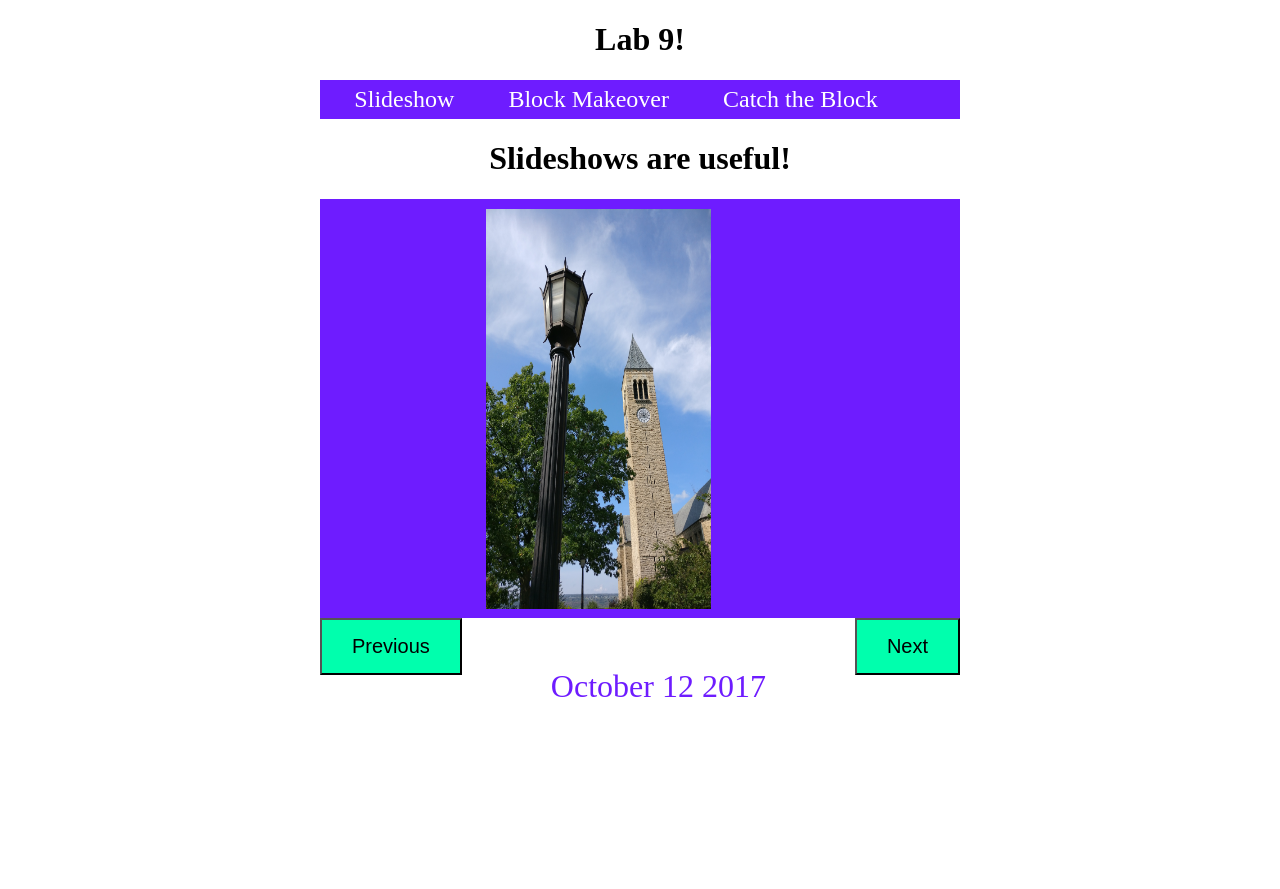
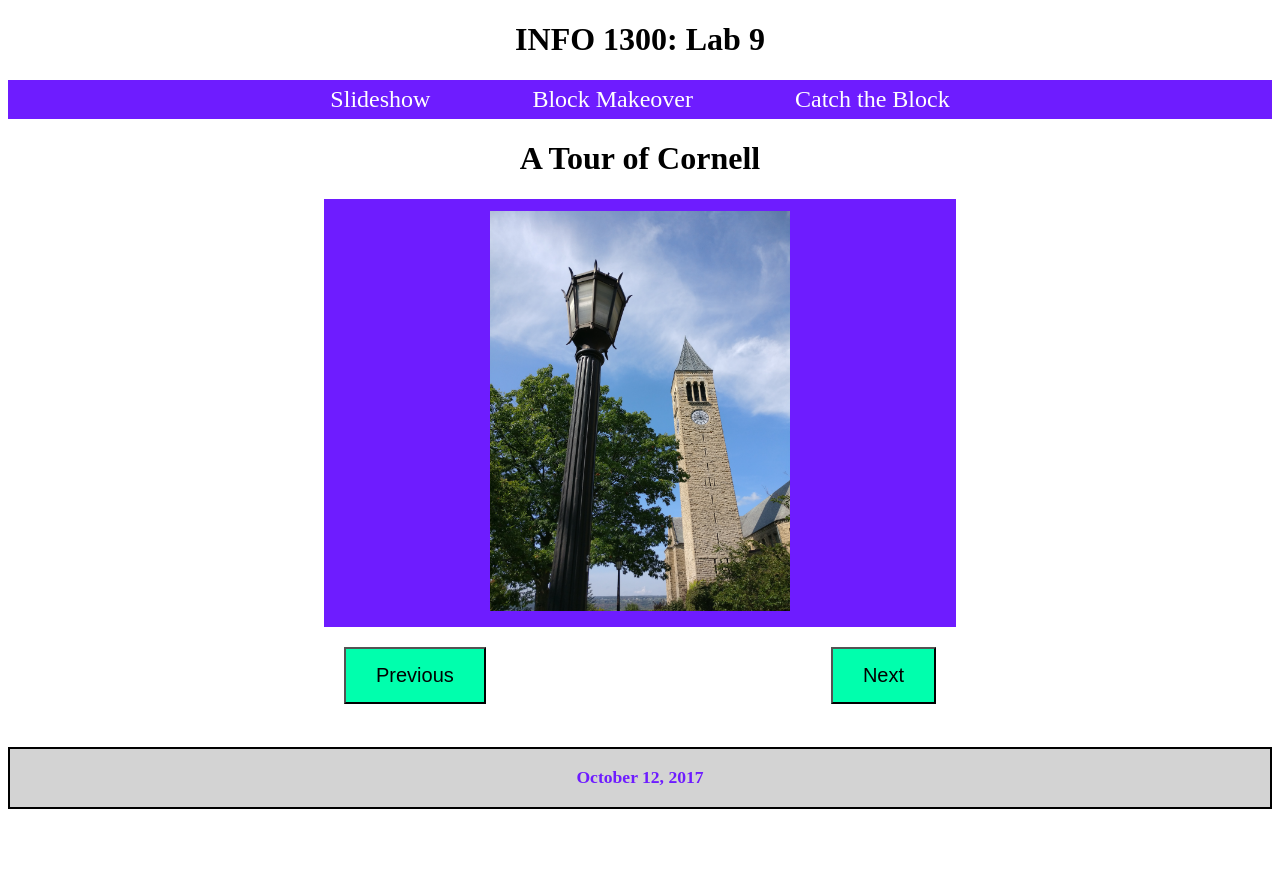
Before and after one commit to mattbarker016/lab-09, a PHP site: page / in a window 1280 px wide. Before the commit the page ends 697 px from the top, so only its background shows below. Run offline with PHP 8.4, Linux system fonts and the light colour scheme; some libraries are stand-ins or nearby versions.

Commit message:
slideshow refinements, including footer, picture sizing, refactoring

```diff
--- a/includes/header.php
+++ b/includes/header.php
@@ -2,7 +2,7 @@
 
   <div id="banner">
     <center>
-    	<h1>Lab 9!</h1>
+    	<h1>INFO 1300: Lab 9</h1>
     </center>
   </div>
 
--- a/index.php
+++ b/index.php
@@ -13,25 +13,31 @@
 
 <?php include "includes/header.php"; ?>
 
-<body id= "slide">
+<body>
 
-      <h1>Slideshows are useful!</h1>
+  <div id="slide">
+
+      <h1>A Tour of Cornell</h1>
       <div id="image_container">
         <!-- images taken by Kyle Harms-->
-        <img id="current_img" src="images/tower1.png">
+        <center>
+          <img id="current_img" src="images/tower1.png">
+        </center>
       </div> <!-- end of image_container div -->
 
       <div id="button_container">
-          <button id = "left" onclick="Prev();">Previous</button>
-          <button id = "right" onclick="Next();">Next</button>
+          <button class="slide_button" id="left" onclick="prev();">Previous</button>
+          <button class="slide_button" id="right" onclick="next();">Next</button>
       </div> <!-- end of button_container div -->
 
-    <footer>
+  </div>
 
-    </footer>
-</body>
-</html>
-  </div>
+
+
 </body>
 
+<footer>
+  <p id="date"></p>
+</footer>
+
 </html>
--- a/scripts/slideshow.js
+++ b/scripts/slideshow.js
@@ -1,11 +1,12 @@
+"use strict";
+
 //variables for Prev() and Next()
 //array of images
 var images = ["tower1.png", "tower2.png", "tower3.png", "tower5.png", "baby-corn-1.jpg"];
 //current image index
 var currentImage = 0;
 
-function Prev() {
-	"use strict";
+function prev() {
 	if (currentImage > 0) {
 		currentImage -= 1;
 		document.getElementById("current_img").src = "images/" + images[currentImage];
@@ -17,8 +18,7 @@ function Prev() {
 	}
 }
 
-function Next() {
-	"use strict";
+function next() {
 	if (currentImage < images.length - 1) {
 		currentImage += 1;
 		document.getElementById("current_img").src = "images/" + images[currentImage];
@@ -31,21 +31,14 @@ function Next() {
 }
 
 
-window.onload = function date() {
-    "use strict";
-    // month variable
-    var months = ["January", "February", "March", "April", "May", "June", "July", "August", "September", "October", "November", "December"],
-        // get date
-        whole_date = new Date(),
-        month_text = months[whole_date.getMonth()],
-        day = whole_date.getDate(),
-        year = whole_date.getFullYear(),
-        // set info for DOM
-        span = document.createElement('span'),
-        text = document.createTextNode(month_text + ' ' + day + ' ' + year),
-        position = document.getElementsByTagName('footer')[0];
-    // put date in footer
-    span.appendChild(text);
-    position.appendChild(span);
+window.onload = function() {
+
+    var months = ["January", "February", "March", "April", "May", "June", "July", "August", "September", "October", "November", "December"];
+		var date = new Date();
+    var month = months[date.getMonth()];
+    var day = date.getDate();
+    var year = date.getFullYear();
+
+    $("#date").append(month + ' ' + day + ', ' + year);
 
 };
--- a/styles/all.css
+++ b/styles/all.css
@@ -96,10 +96,12 @@
 
 
 /** Slideshow **/
-h1{
+
+h1 {
   text-align: center;
 }
-#slide{
+
+#slide {
   display: block;
   margin: auto;
   width: 50%;
@@ -122,48 +124,47 @@ h1{
 }
 
 .nav_span {
-    margin-right: 2em;
+    padding: 2em;
     color: white;
-}
-
-.nav_span_cur {
-    margin-right: 2em;
-    color: #ABF7FF;
 }
 
 #image_container {
     background: #6E1CFF;
-    padding-left: 26%;
-    padding-top: 10px;
-    padding-bottom: 5px;
+    padding: 12px;
 }
 
 #current_img {
   height: 400px;
-  width: 225px;
 }
-#button_container{
-  padding-bottom: 50px;
+
+#button_container {
+  padding: 20px;
 }
-#left{
+
+.slide_button {
   background-color: #00FFAD;
   color: black;
   padding: 15px 30px;
   text-align: center;
-    float: left;
-    font-size: 20px;
-}
-#right{
-    background-color: #00FFAD;
-    color: black;
-    padding: 15px 30px;
-    text-align: center;
-    float: right;
   font-size: 20px;
 }
 
-footer{
-  font-size: 2em;
+#left {
+  float: left;
+}
+
+#right {
+  float: right;
+}
+
+footer {
+  font-size: 1.1em;
   text-align: center;
   color: #6E1CFF;
+  border: 2px solid black;
+  padding: 1px;
+  display: block;
+  margin: 80px auto;
+  background-color: lightgray;
+  font-weight: bold;
 }
```
Lines whose indentation alone changed are shown as unchanged.
